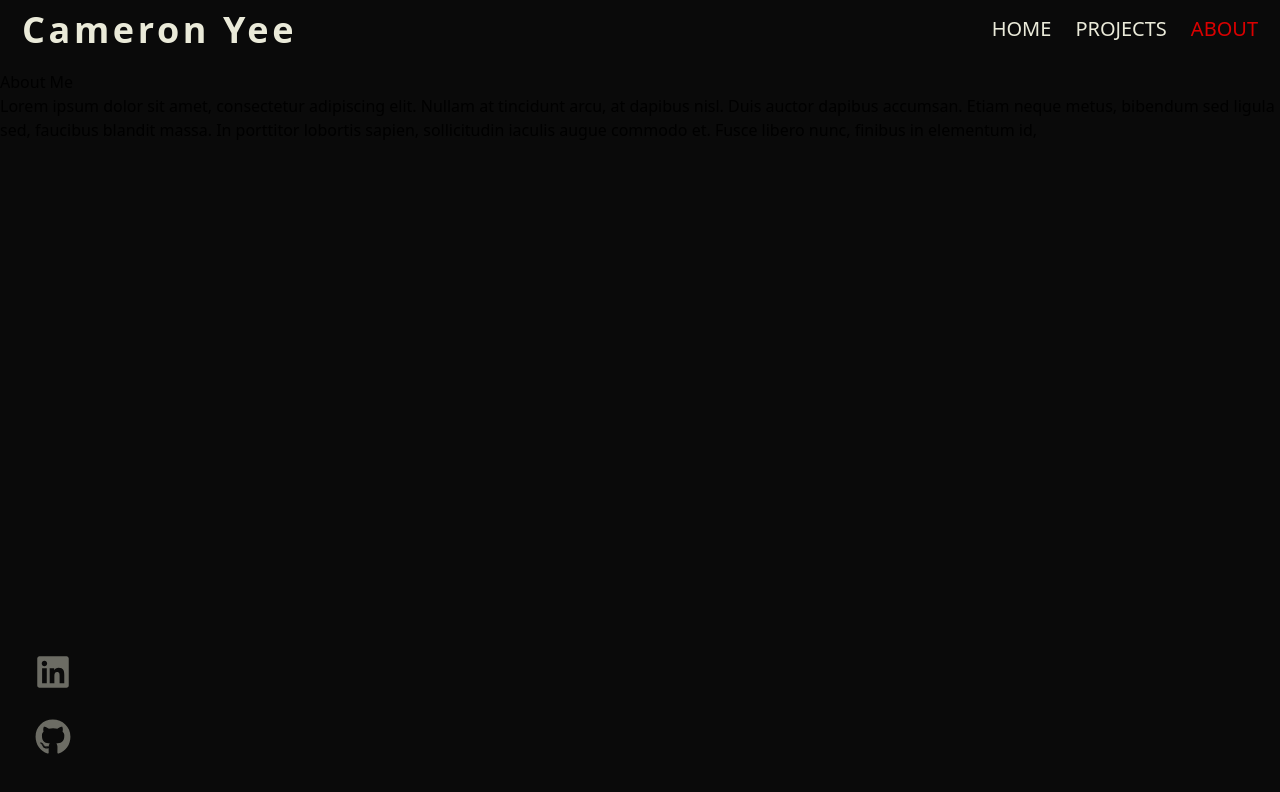
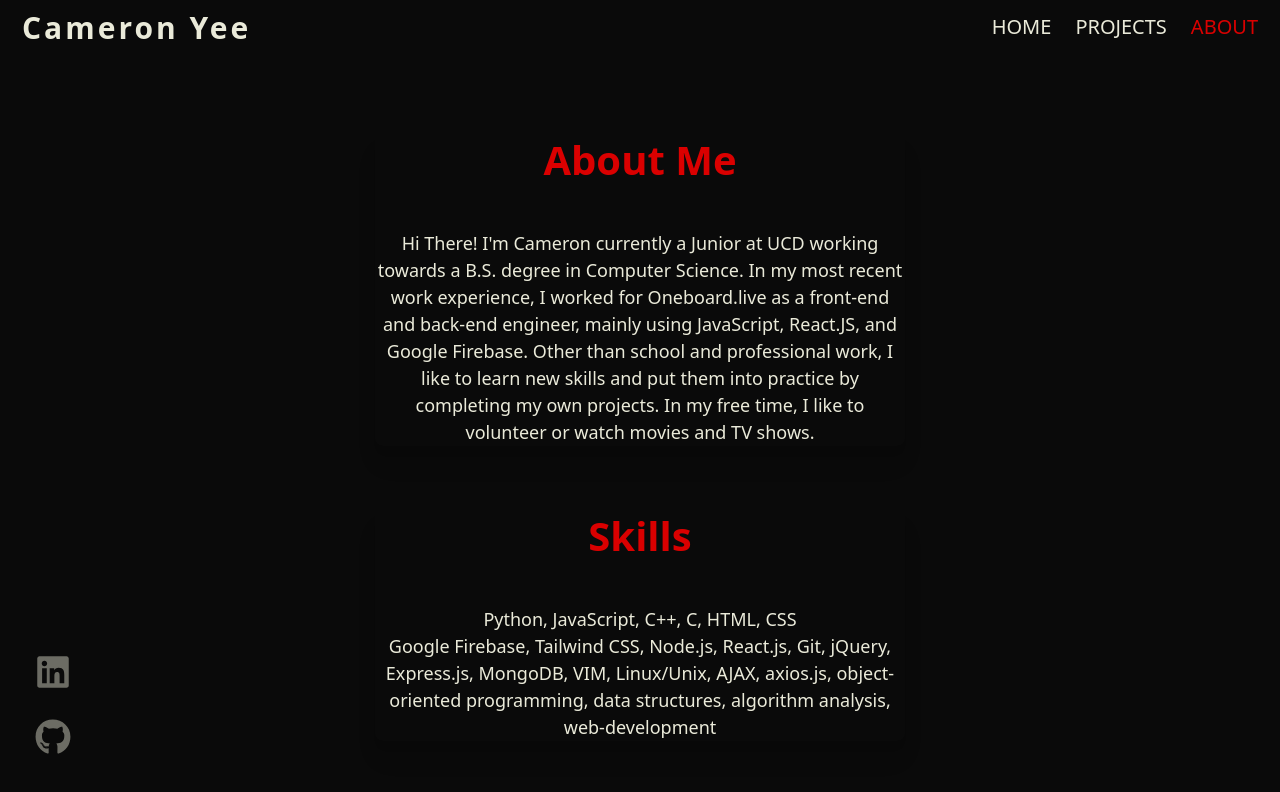
Before and after one commit to kyleyee20/kyle-yee, a React (Create React App) app: page /about in a window 1280 px wide. Shown: the top 792 px of the page. Built offline with nearby package versions, Linux system fonts and the light colour scheme.

Commit message:
Added skills to the about section

```diff
--- a/src/index.css
+++ b/src/index.css
@@ -40,7 +40,7 @@ body {
   z-index: 999!important;
 }
 .navbar .navBar-brand {
-  @apply inline-flex font-sans items-center px-3 mr-4 text-text_white hover:text-scarlett text-4xl font-bold tracking-widest;
+  @apply inline-flex font-sans items-center px-3 mr-4 text-text_white hover:text-scarlett text-3xl font-bold tracking-widest;
   transition: .18s;
 }
 .navbar .activeLink {
@@ -127,6 +127,7 @@ button {
   border-radius: 5px;
   color: var(--text-white);
   padding: 8px 32px;
+  margin-top: 4px;
   text-align: center;
   display: inline-block;
   font-size: 16px;
@@ -145,11 +146,10 @@ button {
   margin-top: 30px;
 }
 .projectPage .projectSection .projectSectionName {
-  font-size: 36px;
+  font-size: 40px;
   color: var(--scarlett);
   margin-left: 175px;
   padding: 30px;
-  padding-left: 2rem;
 }
 .projectPage .projectSection .grids {
   @apply grid grid-cols-2 gap-x-14 gap-y-8;
@@ -189,3 +189,28 @@ Transition on the hover tag is for mouse in and transition in the regular tag is
 .aboutPage {
   padding-top: 70px;
 }
+.aboutPage .section {
+  @apply grid grid-cols-1;
+  margin-top: 60px;
+}
+.aboutPage .section .aboutCard {
+  @apply relative rounded-lg shadow-xl;
+  margin-left: 375px;
+  margin-right: 375px;
+}
+.aboutPage .section .aboutCard .header{
+  font-size: 40px;
+  color: var(--scarlett);
+  padding-bottom: 40px;
+  text-align: center;
+}
+.aboutPage .section .aboutCard .description{
+  color: var(--text-white);
+  font-size: 18px;
+  text-align: center;
+}
+.aboutPage .section .aboutCard .skills{
+  color: var(--text-white);
+  font-size: 18px;
+  text-align: center;
+}
--- a/src/pages/About.js
+++ b/src/pages/About.js
@@ -3,14 +3,36 @@ import React from "react";
 function About() {
   return (
     <main className="aboutPage">
-      <h2 className="header">About Me</h2>
-      <p>
-        Lorem ipsum dolor sit amet, consectetur adipiscing elit. Nullam at
-        tincidunt arcu, at dapibus nisl. Duis auctor dapibus accumsan. Etiam
-        neque metus, bibendum sed ligula sed, faucibus blandit massa. In
-        porttitor lobortis sapien, sollicitudin iaculis augue commodo et. Fusce
-        libero nunc, finibus in elementum id,{" "}
-      </p>
+      <section className="section">
+        <div className="aboutCard">
+          <strong>
+            <h2 className="header">About Me</h2>
+          </strong>
+          <p className="description">
+            Hi There! I'm Cameron currently a Junior at UCD working towards a
+            B.S. degree in Computer Science. In my most recent work experience,
+            I worked for Oneboard.live as a front-end and back-end engineer,
+            mainly using JavaScript, React.JS, and Google Firebase. Other than
+            school and professional work, I like to learn new skills and put
+            them into practice by completing my own projects. In my free time, I
+            like to volunteer or watch movies and TV shows.
+          </p>
+        </div>
+      </section>
+      <section className="section">
+        <div className="aboutCard">
+          <strong>
+            <h2 className="header">Skills</h2>
+          </strong>
+          <p className="skills">Python, JavaScript, C++, C, HTML, CSS</p>
+          <p className="skills">
+            Google Firebase, Tailwind CSS, Node.js, React.js, Git, jQuery,
+            Express.js, MongoDB, VIM, Linux/Unix, AJAX, axios.js,
+            object-oriented programming, data structures, algorithm analysis,
+            web-development
+          </p>
+        </div>
+      </section>
     </main>
   );
 }
```
